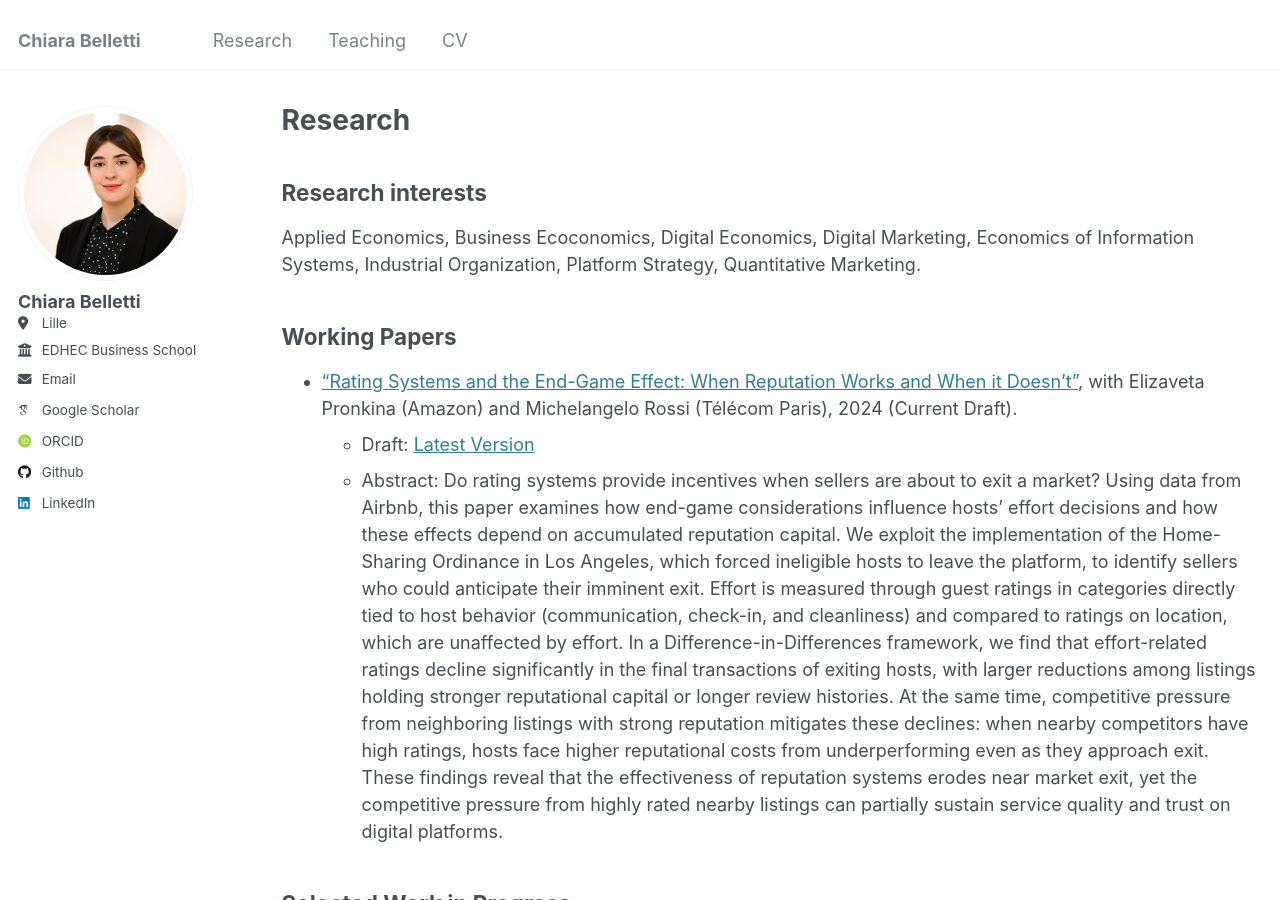
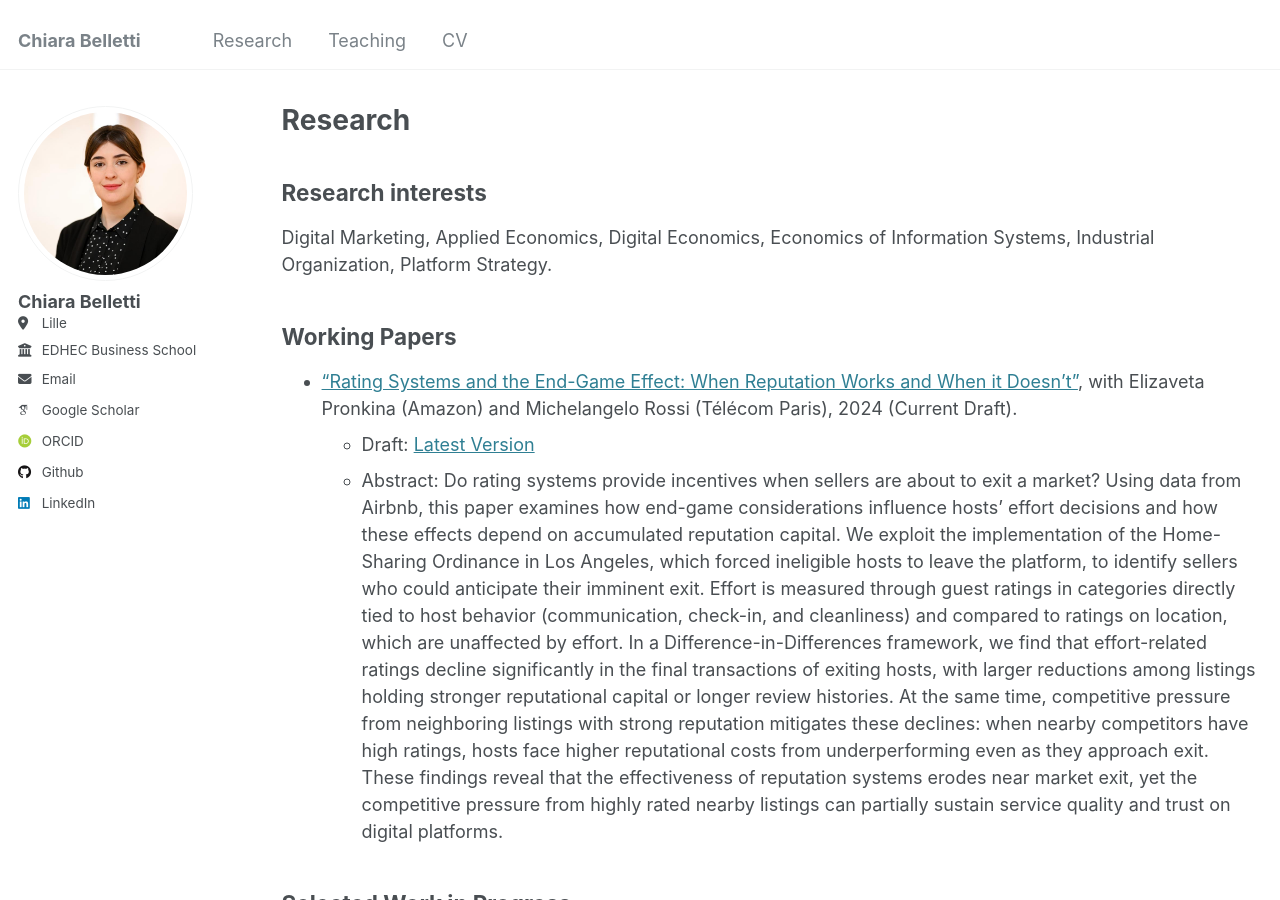
Before and after one commit to ChiaraBelletti/ChiaraBelletti.github.io, a Jekyll site: the page built from _pages/research.md, in a window 1280 px wide and 900 px high. Built offline with Jekyll 4.4.1, drawn with Linux system fonts in a browser that asks for light colours; some web fonts are replaced.

Commit message:
Update research interests in research.md
Removed 'Business Economics' and 'Quantitative Marketing' from research interests.

```diff
--- a/_pages/research.md
+++ b/_pages/research.md
@@ -11,7 +11,7 @@ redirect_from:
 
 Research interests
 -----
-Applied Economics, Business Ecoconomics, Digital Economics, Digital Marketing, Economics of Information Systems, Industrial Organization, Platform Strategy, Quantitative Marketing.
+Digital Marketing, Applied Economics, Digital Economics, Economics of Information Systems, Industrial Organization, Platform Strategy.
 
 Working Papers
 -----
```
